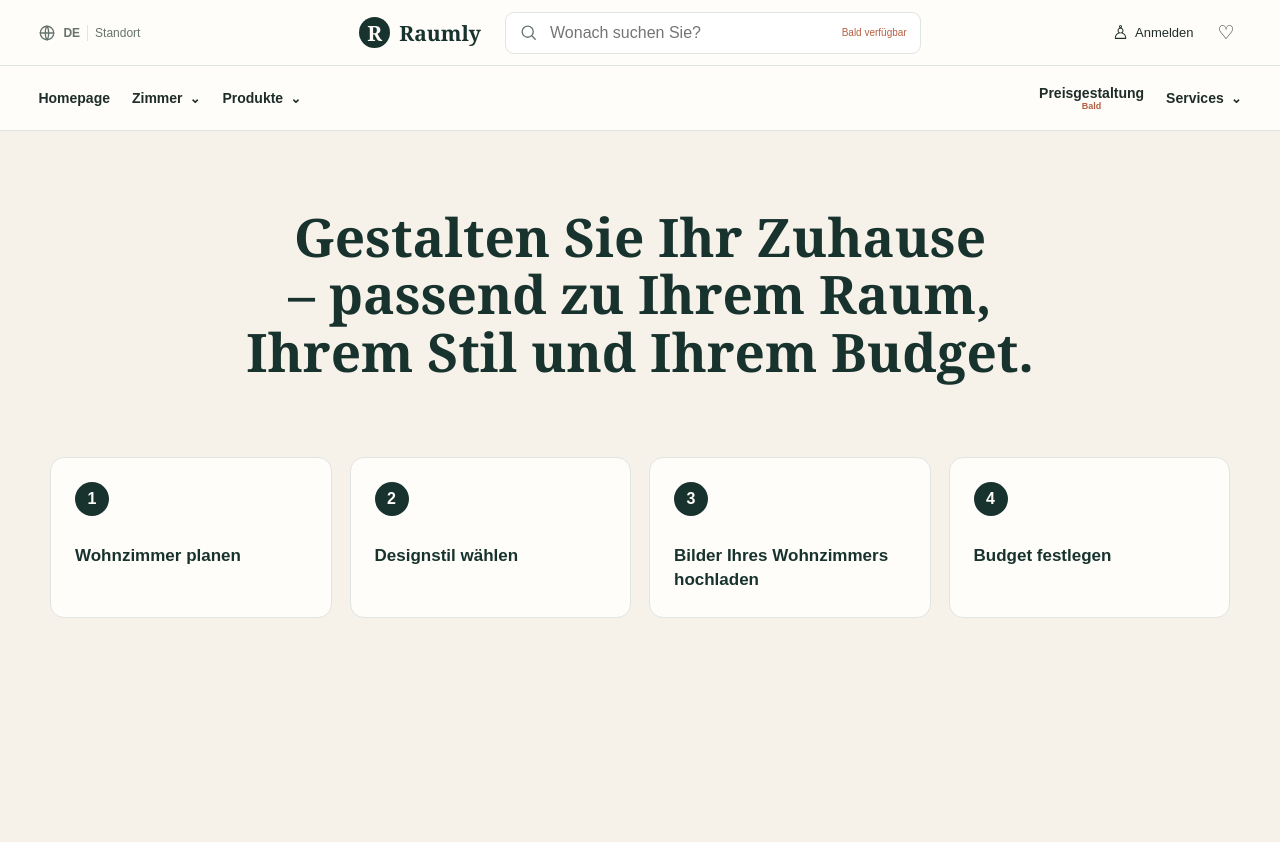
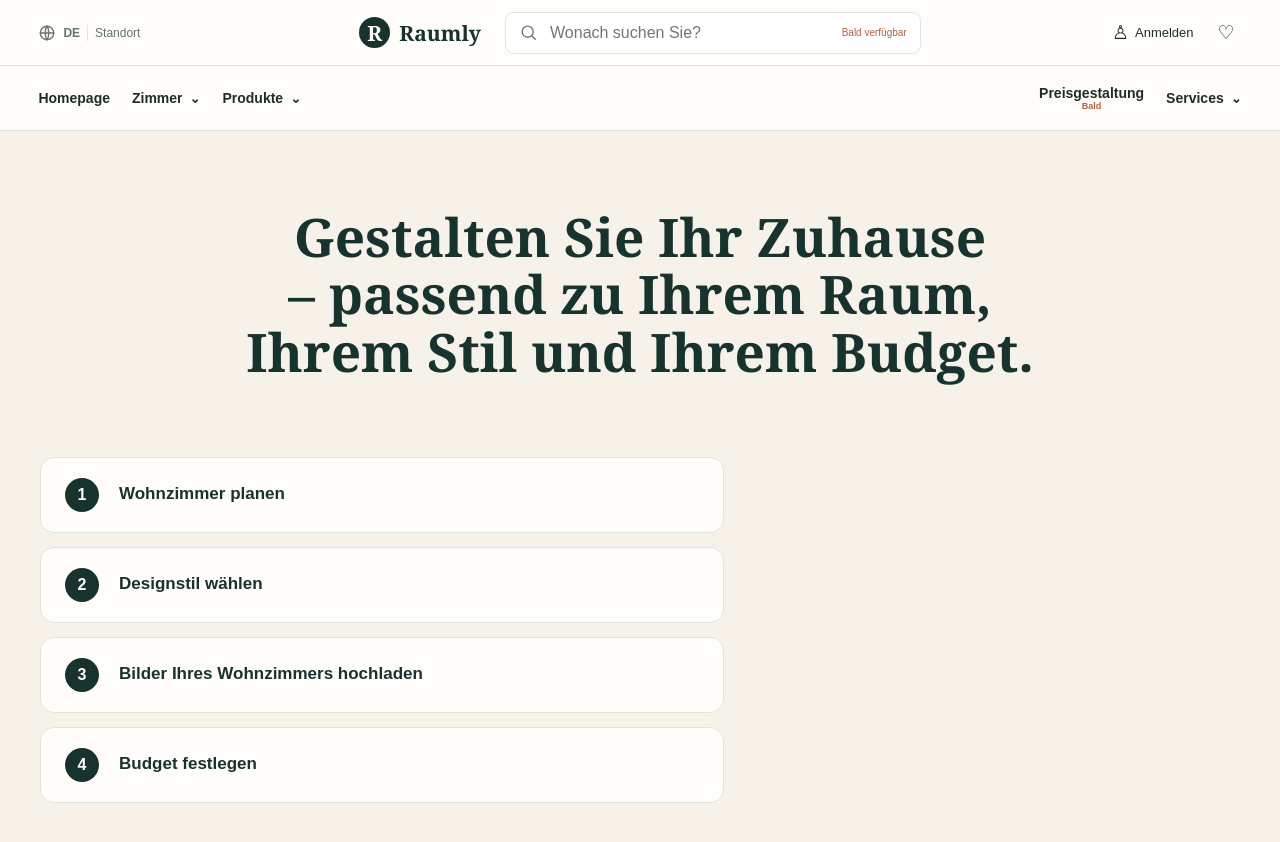
Before and after one commit to SamiLampsijarvi/Innenausstattung-planen, a Next.js app: page / in a window 1280 px wide. Shown: the top 842 px of the page. Before the commit the page ends 800 px from the top, so only its background shows below. Built offline with nearby package versions, Linux system fonts and the light colour scheme.

Commit message:
Planungsschritte links untereinander anordnen

```diff
--- a/src/app/globals.css
+++ b/src/app/globals.css
@@ -63,6 +63,9 @@ main { min-height: calc(100vh - 131px); padding: clamp(4rem, 9vw, 8rem) max(3vw,
 @media (min-width: 801px) {
   main { padding-top: clamp(3rem, 6vw, 5.5rem); }
   .home-intro h1 { font-size: clamp(2.35rem, 4.15vw, 3.9rem); }
+  .planning-steps { width: 58%; grid-template-columns: 1fr; gap: 14px; transform: translateX(min(calc((100vw - 1180px) * -.1), -.6vw)); }
+  .planning-steps li { display: flex; min-height: 0; align-items: center; gap: 20px; padding: 20px 24px; }
+  .planning-steps span { flex: 0 0 auto; margin: 0; }
 }
 
 @media (max-width: 1050px) {
```
